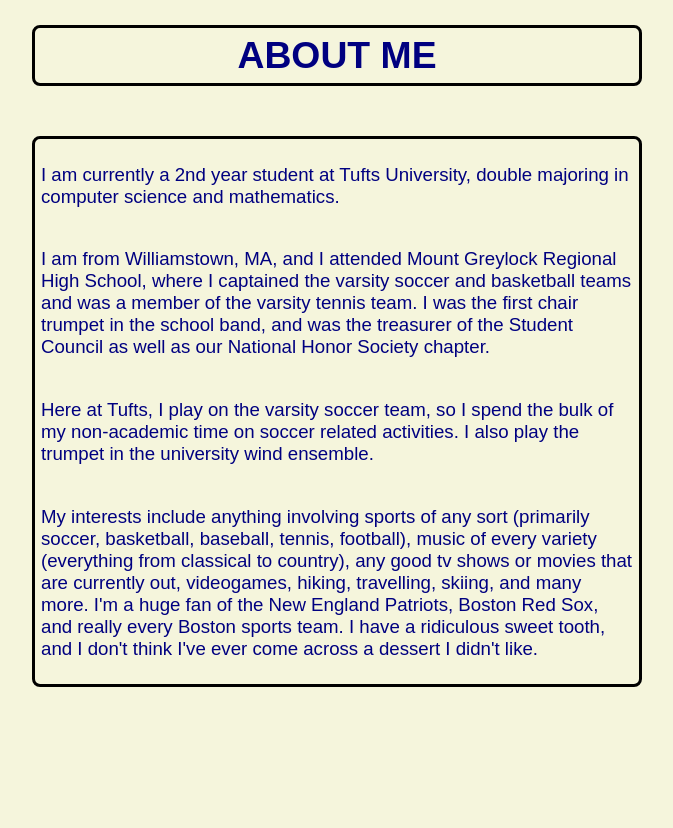
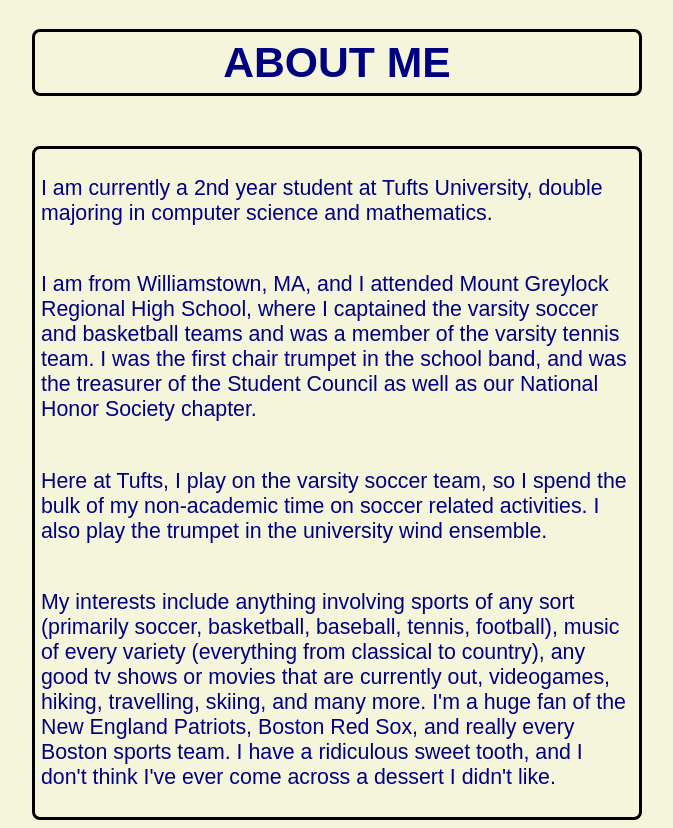
Before and after one commit to nmajumder/nmajumder.github.io, a PHP site: page /bio.html in a window 1280 px wide. Shown: the whole page, without its empty margins (303-976 px from the left). Before the commit the page ends 687 px from the top, so only its background shows below. Run offline with PHP 8.4, Linux system fonts and the light colour scheme.

Commit message:
modified bio font size

```diff
--- a/bio_style.css
+++ b/bio_style.css
@@ -1,5 +1,5 @@
 body{
-	font-size: 14pt;
+	font-size: 16pt;
 	font-family: Arial;
 	text-align: left;
 	color: navy;
```
